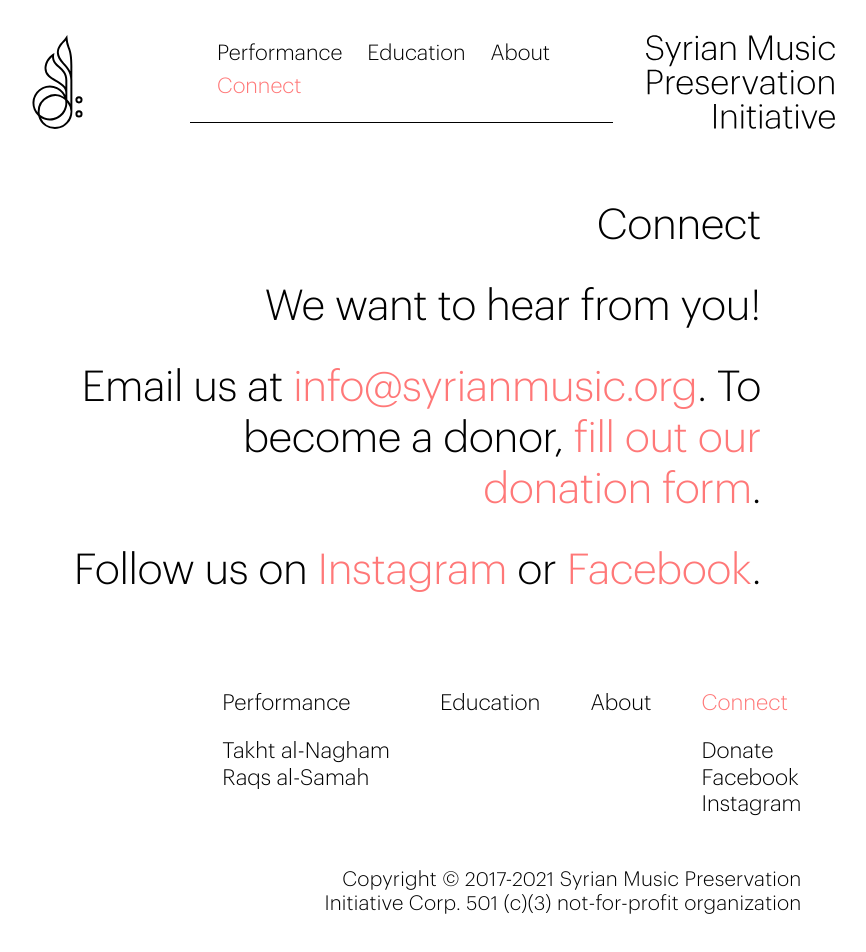
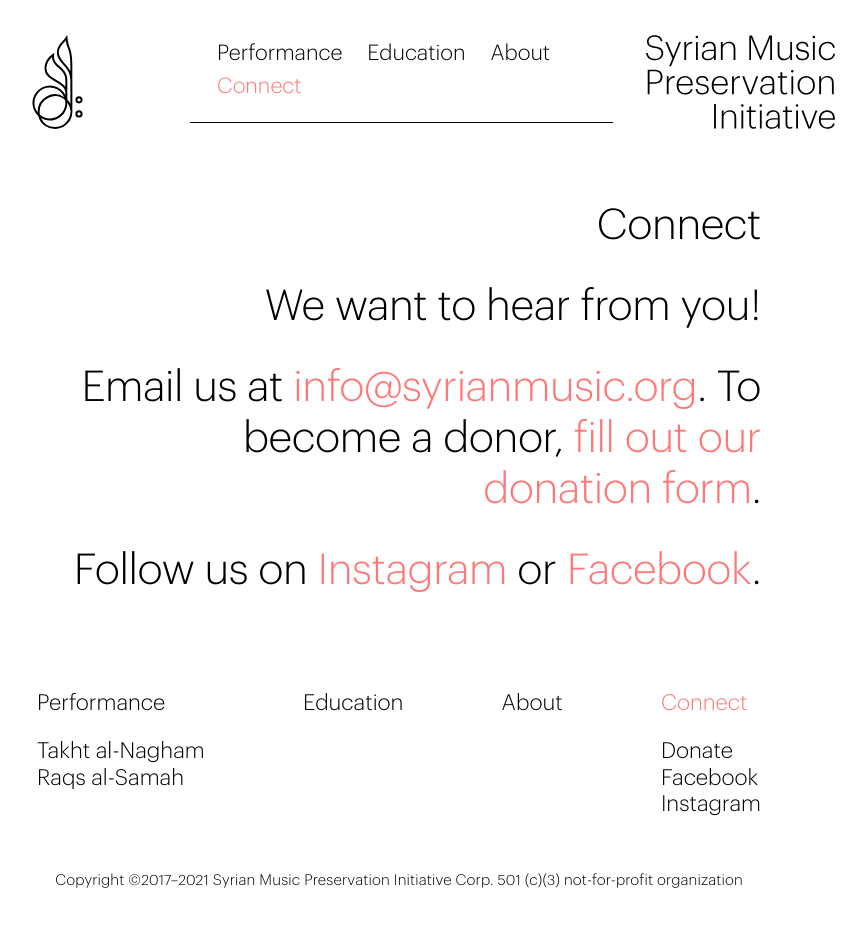
Before and after one commit to SyrianMusic/syrian-music-www, a Next.js app: page /connect in a window 1280 px wide. Shown: the top 952 px of the page, without its empty margins (241-1107 px from the left). Built offline with nearby package versions, Linux system fonts and the light colour scheme.

Commit message:
shrink copyright font and extend footer nav width (#25)

```diff
--- a/components/Footer.js
+++ b/components/Footer.js
@@ -1,3 +1,4 @@
+import cx from 'classnames';
 import Link from 'next/link';
 import PropTypes from 'prop-types';
 import config from '../config.yaml';
@@ -7,7 +8,7 @@ import Typography from './Typography';
 
 const Footer = ({ className, pathname }) => (
   <footer className={className}>
-    <Nav className="component-Footer-nav">
+    <Nav className={cx('component-Footer-nav', 'gutters')}>
       <ul>
         {Object.values(config.nav).map((section) => {
           let sectionLink = (
@@ -52,21 +53,22 @@ const Footer = ({ className, pathname }) => (
         })}
       </ul>
     </Nav>
-    <Typography className="component-Footer-copyright">
-      Copyright © 2017-2021 Syrian Music Preservation Initiative Corp. 501 (c)(3) not-for-profit
-      organization
+    <Typography className={cx('component-Footer-copyright', 'gutters')} textAlign="center">
+      Copyright ©2017–{new Date(Date.now()).getFullYear()} Syrian Music Preservation Initiative
+      Corp. 501 (c)(3) not-for-profit organization
     </Typography>
     <style jsx>
       {`
         footer {
           font-size: ${theme.pxToRem(44)};
           line-height: ${theme.pxToRem(53)};
-          padding: 0 ${theme.pxToRem(155)} ${theme.pxToRem(114)};
+          padding-bottom: 2em;
+          width: 100%;
         }
 
         :global(.component-Footer-nav) > ul {
           display: flex;
-          justify-content: flex-end;
+          justify-content: space-between;
         }
 
         :global(.component-Footer-nav) > ul > li:not(:last-child) {
@@ -83,9 +85,9 @@ const Footer = ({ className, pathname }) => (
         }
 
         footer :global(.component-Footer-copyright) {
+          font-size: ${theme.pxToRem(30)};
+          line-height: ${theme.pxToRem(53)};
           margin-top: ${theme.pxToRem(100)};
-          margin-left: auto;
-          max-width: ${theme.pxToRem(1000)};
         }
       `}
     </style>
```
